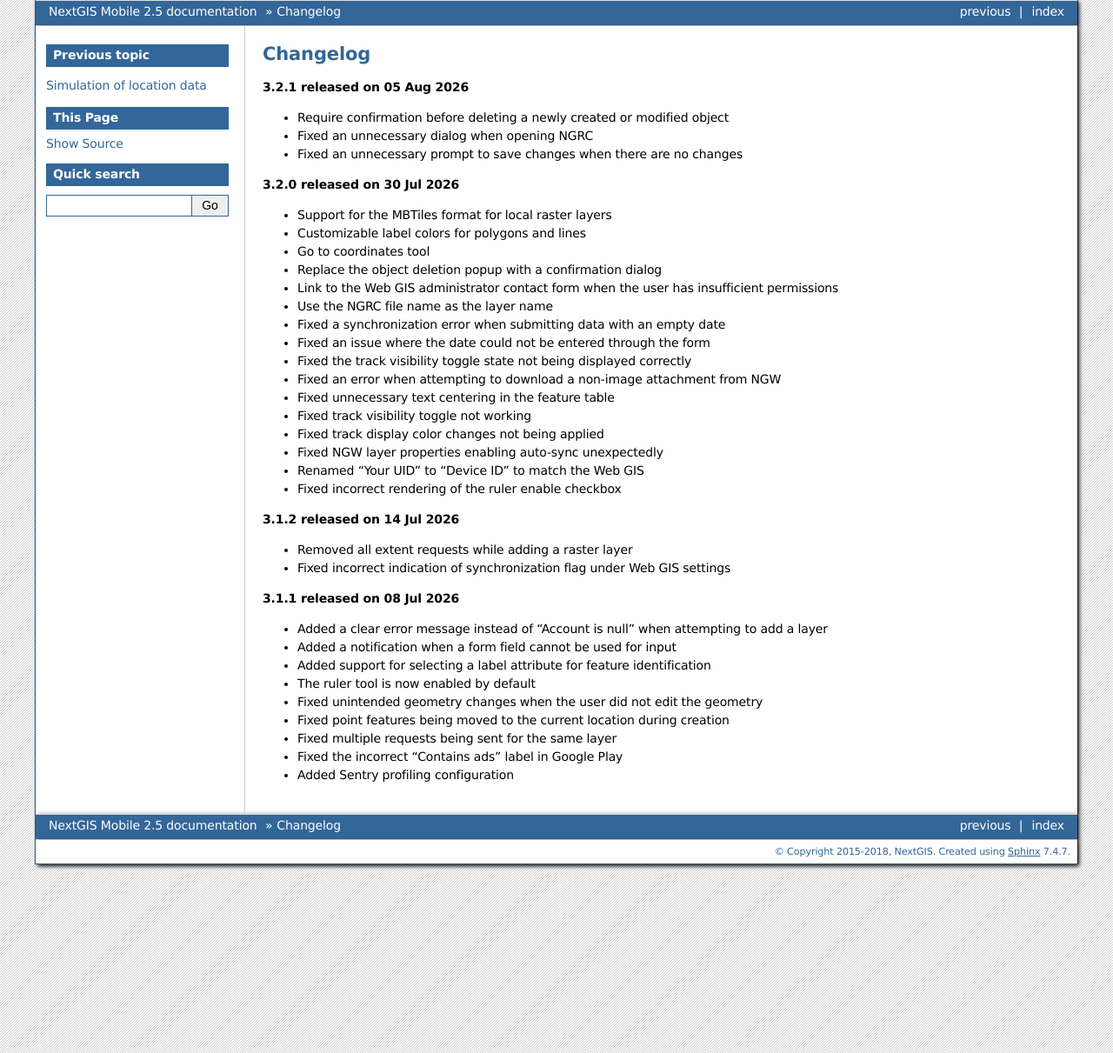
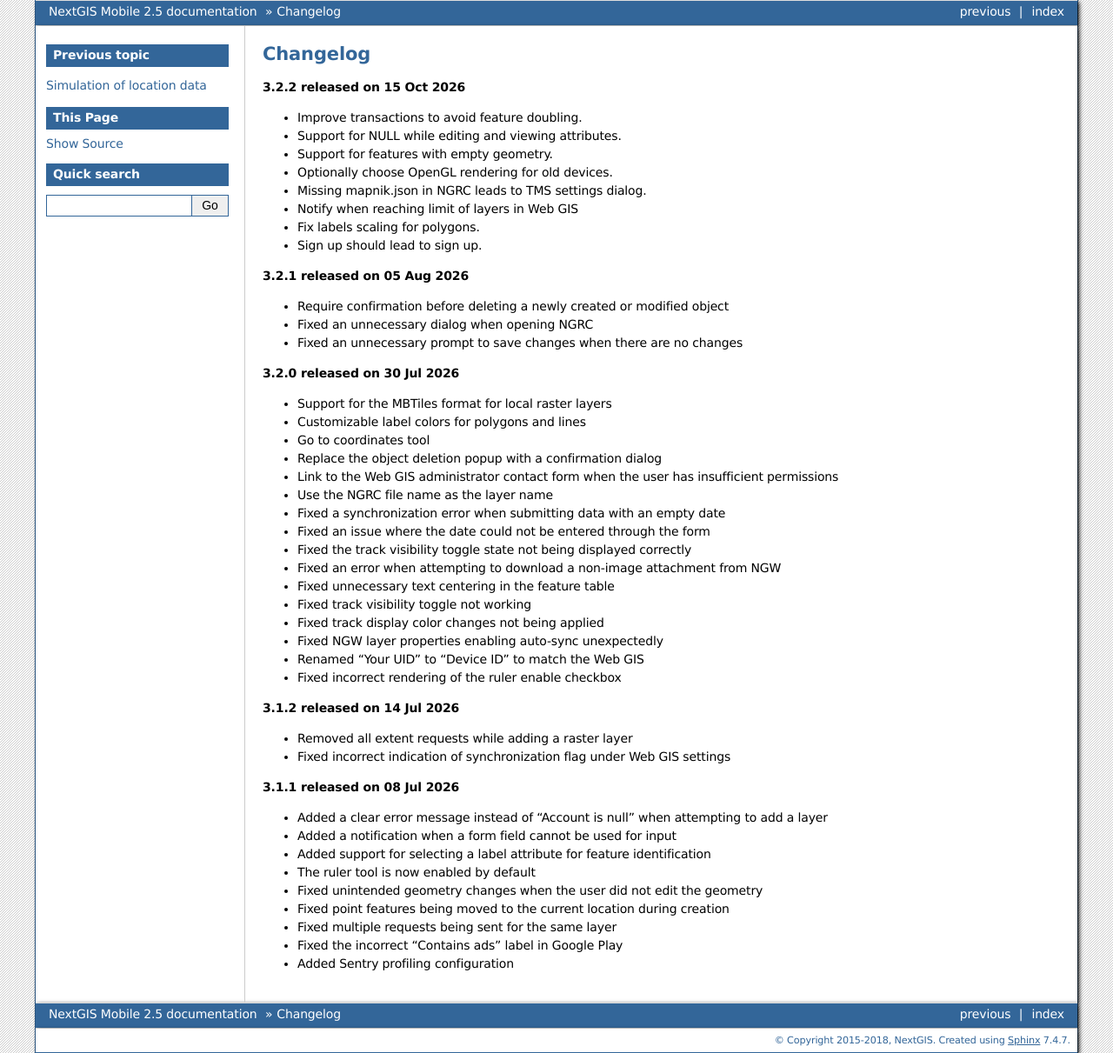
Before and after one commit to nextgis/docs_ngmobile, a Sphinx documentation site: the page built from source/changelog.rst, in a window 1280 px wide. Shown: the whole page at 87% size. Built offline with Sphinx 7.4.7, drawn with Linux system fonts in a browser that asks for light colours; formulas are drawn with MathJax 3.

Commit message:
update changelog.rst

```diff
--- a/source/changelog.rst
+++ b/source/changelog.rst
@@ -2,6 +2,17 @@
 
 Changelog
 =========
+
+**3.2.2 released on 15 Oct 2026**
+
+* Improve transactions to avoid feature doubling.
+* Support for NULL while editing and viewing attributes.
+* Support for features with empty geometry.
+* Optionally choose OpenGL rendering for old devices.
+* Missing mapnik.json in NGRC leads to TMS settings dialog.
+* Notify when reaching limit of layers in Web GIS
+* Fix labels scaling for polygons.
+* Sign up should lead to sign up.
 
 **3.2.1 released on 05 Aug 2026**
 
```
